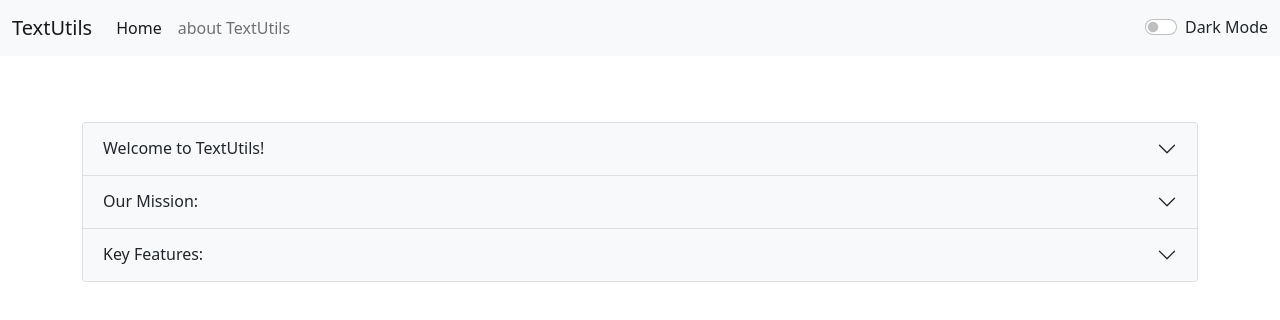
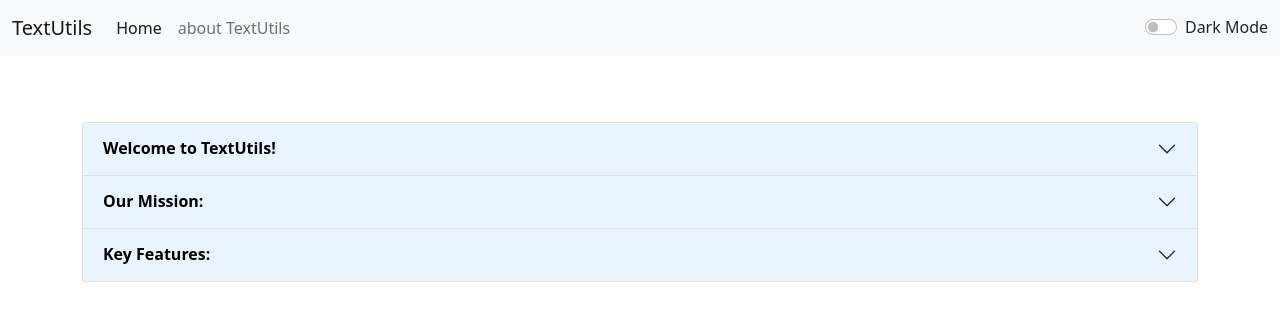
Before and after one commit to sahu-mohit/react-app, a React (Create React App) app in the folder myapp/: page /about in a window 1280 px wide. Shown: the top 320 px of the page. Built offline with nearby package versions, Linux system fonts and the light colour scheme.

Commit message:
theme fix and color

```diff
--- a/myapp/src/component/About.js
+++ b/myapp/src/component/About.js
@@ -7,16 +7,20 @@ export default function About(props) {
         <div className="accordion-item">
           <h2 className="accordion-header" id="flush-headingOne">
             <button
-              className={`accordion-button collapsed bg-${
-                props.mode === "dark" ? "dark" : "light"
-              } text-${props.mode === "dark" ? "light" : "dark"}`}
+              className="accordion-button collapsed"
+              style={{
+                backgroundColor:
+                  props.mode === "dark" ? "#212529" : "rgb(234 244 255)"
+                ,
+                color: props.mode === "dark" ? "white" : "black",
+              }}
               type="button"
               data-bs-toggle="collapse"
               data-bs-target="#flush-collapseOne"
               aria-expanded="false"
               aria-controls="flush-collapseOne"
             >
-              Welcome to TextUtils!
+              <strong>Welcome to TextUtils!</strong>
             </button>
           </h2>
           <div
@@ -44,16 +48,20 @@ export default function About(props) {
         <div className="accordion-item">
           <h2 className="accordion-header" id="flush-headingTwo">
             <button
-              className={`accordion-button collapsed bg-${
-                props.mode === "dark" ? "dark" : "light"
-              } text-${props.mode === "dark" ? "light" : "dark"}`}
+              className="accordion-button collapsed "
+              style={{
+                backgroundColor:
+                  props.mode === "dark" ? "#212529" : "rgb(234 244 255)"
+                ,
+                color: props.mode === "dark" ? "white" : "black",
+              }}
               type="button"
               data-bs-toggle="collapse"
               data-bs-target="#flush-collapseTwo"
               aria-expanded="false"
               aria-controls="flush-collapseTwo"
             >
-              Our Mission:
+              <strong>Our Mission:</strong>
             </button>
           </h2>
           <div
@@ -82,16 +90,20 @@ export default function About(props) {
         <div className="accordion-item">
           <h2 className="accordion-header" id="flush-headingThree">
             <button
-              className={`accordion-button collapsed bg-${
-                props.mode === "dark" ? "dark" : "light"
-              } text-${props.mode === "dark" ? "light" : "dark"}`}
+              className="accordion-button collapsed"
+              style={{
+                backgroundColor:
+                  props.mode === "dark" ? "#212529" : "rgb(234 244 255)"
+                ,
+                color: props.mode === "dark" ? "white" : "black",
+              }}
               type="button"
               data-bs-toggle="collapse"
               data-bs-target="#flush-collapseThree"
               aria-expanded="false"
               aria-controls="flush-collapseThree"
             >
-              Key Features:
+              <strong>Key Features:</strong>
             </button>
           </h2>
           <div
```
